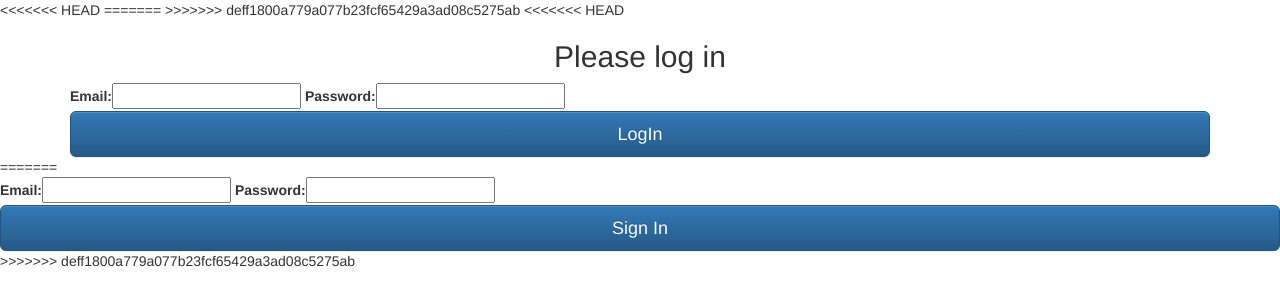
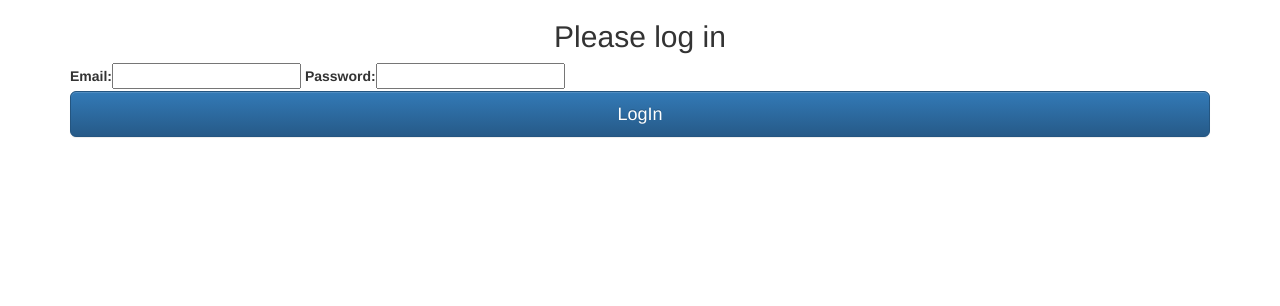
Before and after one commit to ivanmilevtues/ProjectFUN, a Django app: page /login in a window 1280 px wide. Shown: the top 306 px of the page. Run offline with Django 3.2, Linux system fonts and the light colour scheme; some libraries are stand-ins or nearby versions.

Commit message:
Merge file

```diff
--- a/projectFUN/login_form/templates/sign_in.html
+++ b/projectFUN/login_form/templates/sign_in.html
@@ -1,11 +1,7 @@
 <!DOCTYPE html>
 <html>
 <head>
-<<<<<<< HEAD
-    <title>Start</title>
-=======
     <title>Sign in</title>
->>>>>>> deff1800a779a077b23fcf65429a3ad08c5275ab
     <link rel="stylesheet" href="https://maxcdn.bootstrapcdn.com/bootstrap/3.3.7/css/bootstrap.min.css" integrity="sha384-BVYiiSIFeK1dGmJRAkycuHAHRg32OmUcww7on3RYdg4Va+PmSTsz/K68vbdEjh4u" crossorigin="anonymous">
 
     <!-- Optional theme -->
@@ -14,7 +10,6 @@
     <!-- Latest compiled and minified JavaScript -->
     <script src="https://maxcdn.bootstrapcdn.com/bootstrap/3.3.7/js/bootstrap.min.js" integrity="sha384-Tc5IQib027qvyjSMfHjOMaLkfuWVxZxUPnCJA7l2mCWNIpG9mGCD8wGNIcPD7Txa" crossorigin="anonymous"></script>
 </head>
-<<<<<<< HEAD
 
 <body>
     <div  class="container">
@@ -25,13 +20,5 @@
             <input type="submit" class="btn btn-lg btn-primary btn-block" value="LogIn">
         </form>
     </div>
-=======
-<body>
-    <form method="POST", action="">
-        {% csrf_token %}
-        {{ form }}
-        <input class="btn btn-lg btn-primary btn-block" type="submit" value="Sign In" />
-    </form>
->>>>>>> deff1800a779a077b23fcf65429a3ad08c5275ab
 </body>
 </html>
```
Lines whose indentation alone changed are shown as unchanged.
